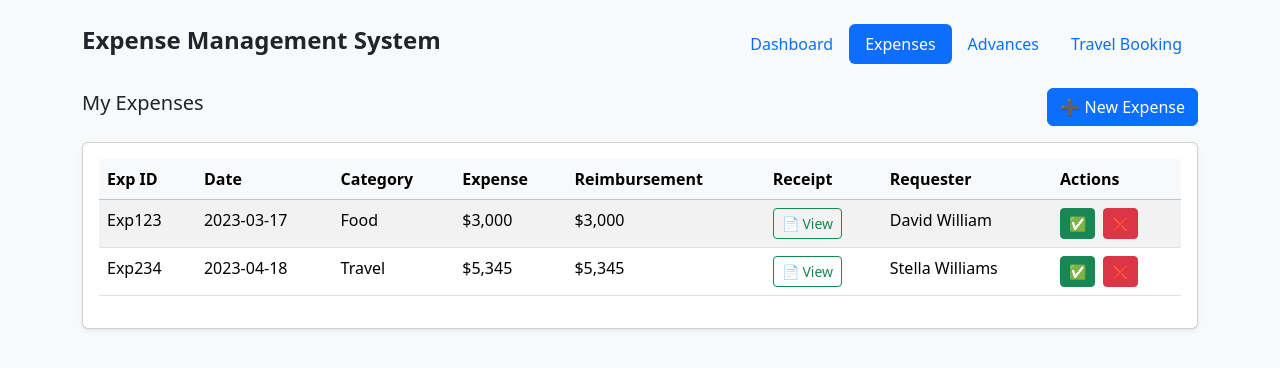
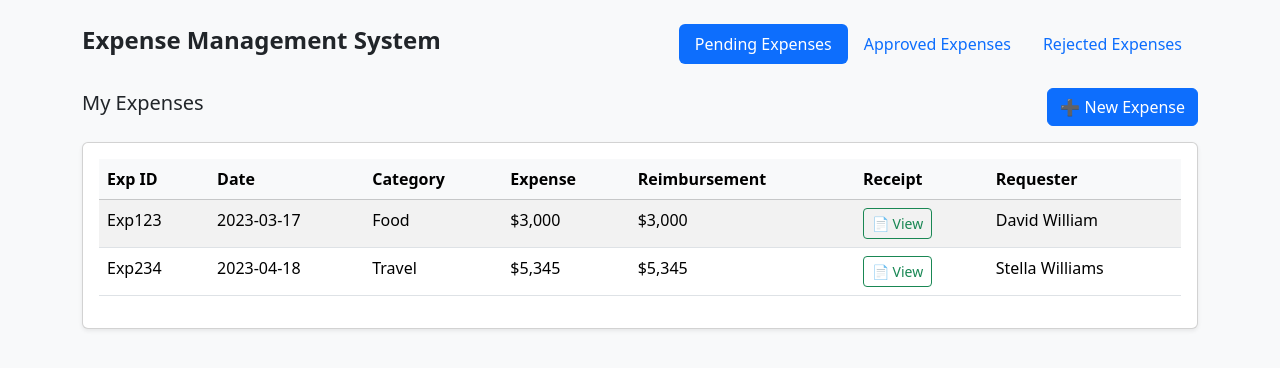
Before and after one commit to DianaFarhat/ExpenseDemo, a React (Vite) app in the folder frontend/: page /home in a window 1280 px wide. Shown: the top 368 px of the page. Built offline with nearby package versions, Linux system fonts and the light colour scheme.

Commit message:
Get user data

```diff
--- a/frontend/src/pages/home.jsx
+++ b/frontend/src/pages/home.jsx
@@ -24,6 +24,11 @@ const dummyExpenses = [
 
 
 export default function Home() {
+  //Active Tab & User
+  const [activeTab, setActiveTab] = useState("pending");
+  const username = localStorage.getItem("username") || "";
+  const isAdmin = username.toLowerCase().includes("admin");
+
   const [expenses, setExpenses] = useState(dummyExpenses);
   const [showForm, setShowForm] = useState(false);
 
@@ -46,11 +51,21 @@ export default function Home() {
         {/* Top Nav */}
         <div className="d-flex justify-content-between align-items-center mb-4">
           <h4 className="fw-bold">Expense Management System</h4>
+         {/*  <nav className="nav nav-pills">
+            <a className="nav-link active" href="#">Pending Expenses</a>
+            <a className="nav-link" href="#">Approved Expenses</a>
+            <a className="nav-link" href="#">Rejected Expenses</a>
+          </nav> */}
           <nav className="nav nav-pills">
-            <a className="nav-link" href="#">Dashboard</a>
-            <a className="nav-link active" href="#">Expenses</a>
-            <a className="nav-link" href="#">Advances</a>
-            <a className="nav-link" href="#">Travel Booking</a>
+            <button className={`nav-link ${activeTab === "pending" ? "active" : ""}`} onClick={() => setActiveTab("pending")}>
+              Pending Expenses
+            </button>
+            <button className={`nav-link ${activeTab === "approved" ? "active" : ""}`} onClick={() => setActiveTab("approved")}>
+              Approved Expenses
+            </button>
+            <button className={`nav-link ${activeTab === "rejected" ? "active" : ""}`} onClick={() => setActiveTab("rejected")}>
+              Rejected Expenses
+            </button>
           </nav>
         </div>
 
@@ -80,7 +95,7 @@ export default function Home() {
                   <th>Reimbursement</th>
                   <th>Receipt</th>
                   <th>Requester</th>
-                  <th>Actions</th>
+                  {activeTab === "pending" && isAdmin && <th>Actions</th>}
                 </tr>
               </thead>
               <tbody>
@@ -103,6 +118,7 @@ export default function Home() {
 
                     </td>
                     <td>{exp.requester}</td>
+                    {activeTab === "pending" && isAdmin && (
                       <td>
                         <button
                           className="btn btn-success btn-sm me-2"
@@ -117,6 +133,7 @@ export default function Home() {
                           ❌
                         </button>
                       </td>
+                    )}
                   </tr>
                 ))}
               </tbody>
```
Lines whose indentation alone changed are shown as unchanged.
